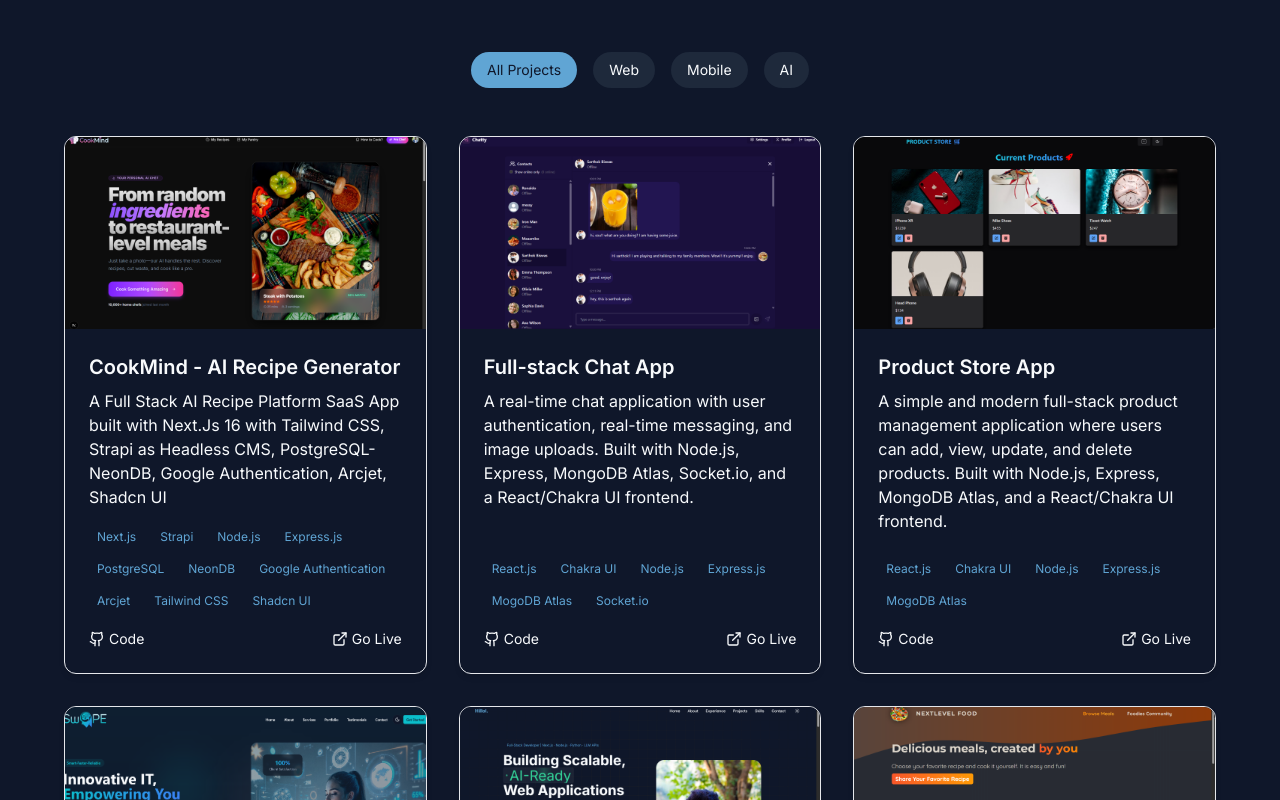
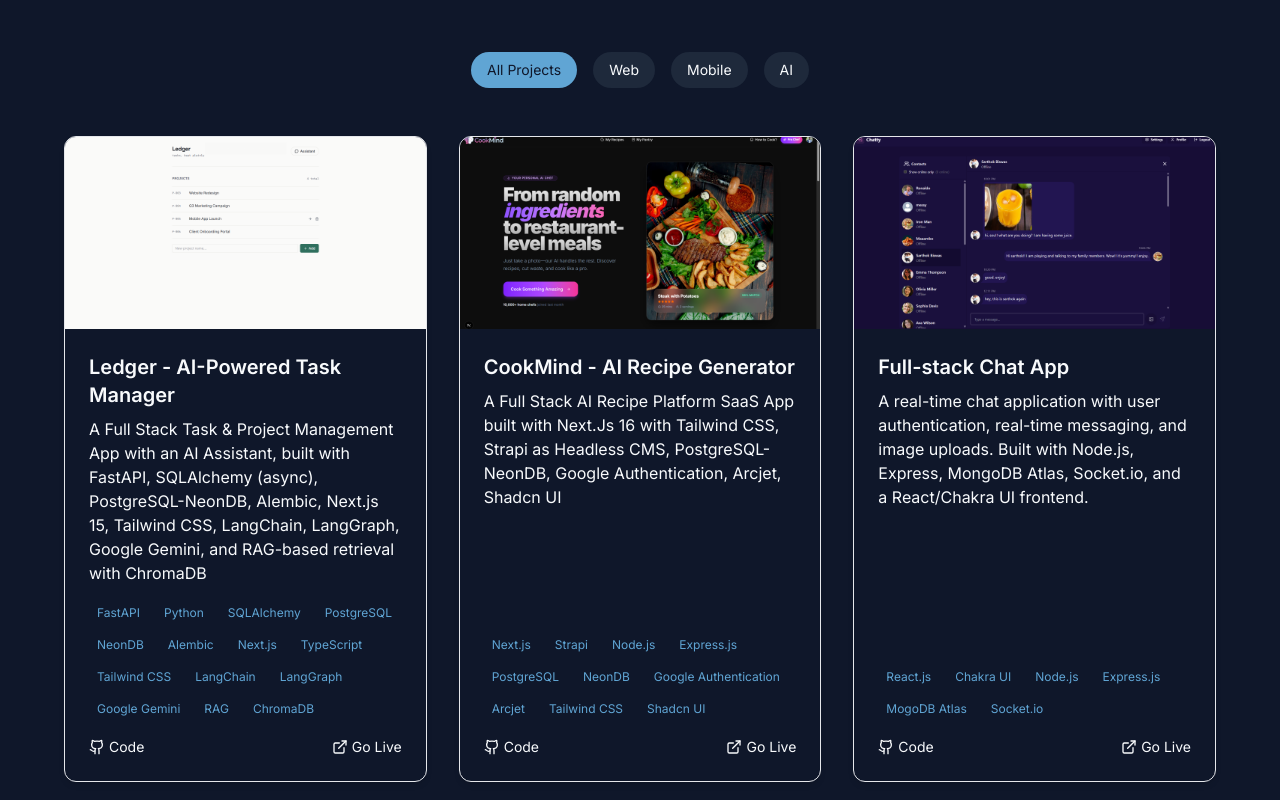
Before and after one commit to HillolPias/my_portfolio, a React (Vite) app: page / in a window 1280 px wide. Shown: the part 3720-4520 px from the top of the page. Built offline with nearby package versions, Linux system fonts and the light colour scheme.

Commit message:
Ledger - AI Task Manager project added

```diff
--- a/src/components/Projects.tsx
+++ b/src/components/Projects.tsx
@@ -7,6 +7,32 @@
 const projects = [
   {
     id: 1,
+    title: "Ledger - AI-Powered Task Manager",
+    description:
+      "A Full Stack Task & Project Management App with an AI Assistant, built with FastAPI, SQLAlchemy (async), PostgreSQL-NeonDB, Alembic, Next.js 15, Tailwind CSS, LangChain, LangGraph, Google Gemini, and RAG-based retrieval with ChromaDB",
+    image: "/Ledger-AI-task-manager.png",
+    tags: [
+      "FastAPI",
+      "Python",
+      "SQLAlchemy",
+      "PostgreSQL",
+      "NeonDB",
+      "Alembic",
+      "Next.js",
+      "TypeScript",
+      "Tailwind CSS",
+      "LangChain",
+      "LangGraph",
+      "Google Gemini",
+      "RAG",
+      "ChromaDB",
+    ],
+    category: "ai",
+    github: "https://github.com/HillolPias/taskapi-backend",
+    demo: "https://taskapi-fronend.vercel.app/",
+  },
+  {
+    id: 2,
     title: "CookMind - AI Recipe Generator",
     description:
       "A Full Stack AI Recipe Platform SaaS App built with Next.Js 16 with Tailwind CSS, Strapi as Headless CMS, PostgreSQL-NeonDB, Google Authentication, Arcjet, Shadcn UI",
@@ -28,7 +54,7 @@
     demo: "https://cookmind-ivory.vercel.app/",
   },
   {
-    id: 2,
+    id: 3,
     title: "Full-stack Chat App",
     description:
       "A real-time chat application with user authentication, real-time messaging, and image uploads. Built with Node.js, Express, MongoDB Atlas, Socket.io, and a React/Chakra UI frontend.",
@@ -47,7 +73,7 @@
   },
 
   {
-    id: 3,
+    id: 4,
     title: "Product Store App",
     description:
       "A simple and modern full-stack product management application where users can add, view, update, and delete products. Built with Node.js, Express, MongoDB Atlas, and a React/Chakra UI frontend.",
@@ -58,7 +84,7 @@
     demo: "https://product-store-app-eight.vercel.app/",
   },
   {
-    id: 4,
+    id: 5,
     title: "SwaPE IT Solutions",
     description:
       "A modern, responsive business website built with Next.js and TypeScript, styled using Tailwind CSS and ShadCN, with smooth animations powered by Framer Motion.",
@@ -69,7 +95,7 @@
     demo: "https://www.swapeit.co.uk/",
   },
   {
-    id: 5,
+    id: 6,
     title: "Portfolio Landing Page",
     description:
       "A sleek and responsive portfolio built with Next.js, styled using Tailwind CSS, and enhanced with smooth animations via Framer Motion.",
@@ -80,7 +106,7 @@
     demo: "https://my-portfolio-five-theta-17.vercel.app/",
   },
   {
-    id: 6,
+    id: 7,
     title: "NextLevel Food",
     description:
       "A fullstack community-driven web application for food sharing, built with Next.js and Supabase. Features include user authentication, image uploads, and dynamic content management.",
@@ -91,7 +117,7 @@
     demo: "https://next-level-food-blond.vercel.app/",
   },
   {
-    id: 7,
+    id: 8,
     title: "TechGear E-commerce App",
     description:
       "A sleek full-stack e-commerce platform built with Next.js, MongoDB, Stripe, and NextAuth, featuring modern UI with Tailwind CSS, ShadCN, Framer Motion, and form validation via Zod.",
@@ -111,7 +137,7 @@
     demo: "https://tech-gear-app.vercel.app/",
   },
   {
-    id: 8,
+    id: 9,
     title: "FitTrack - Health & Fitness App",
     description:
       "A web application for tracking workouts, nutrition, and health metrics with personalized recommendations.",
```
Also changed, not shown: public/Ledger-AI-task-manager.png (added), 1 other file (tests, documents, lock files or other folders).
